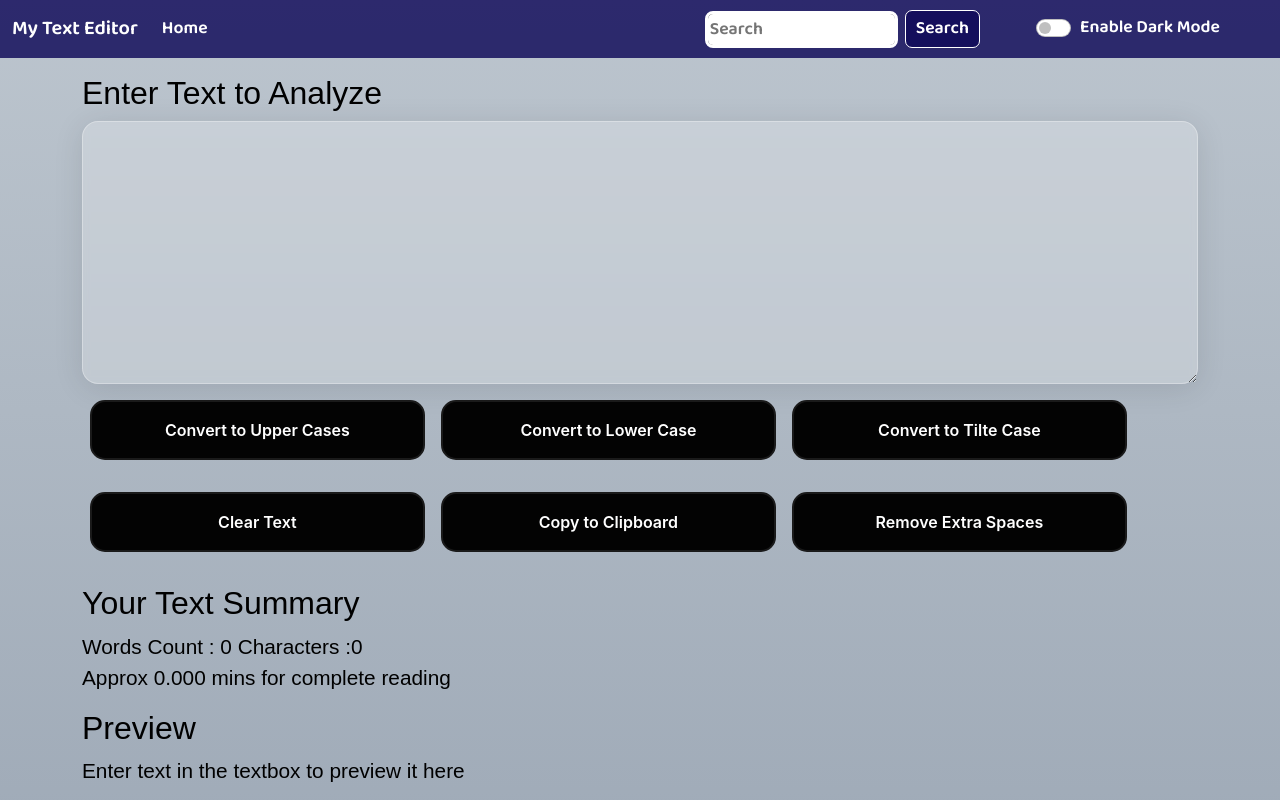
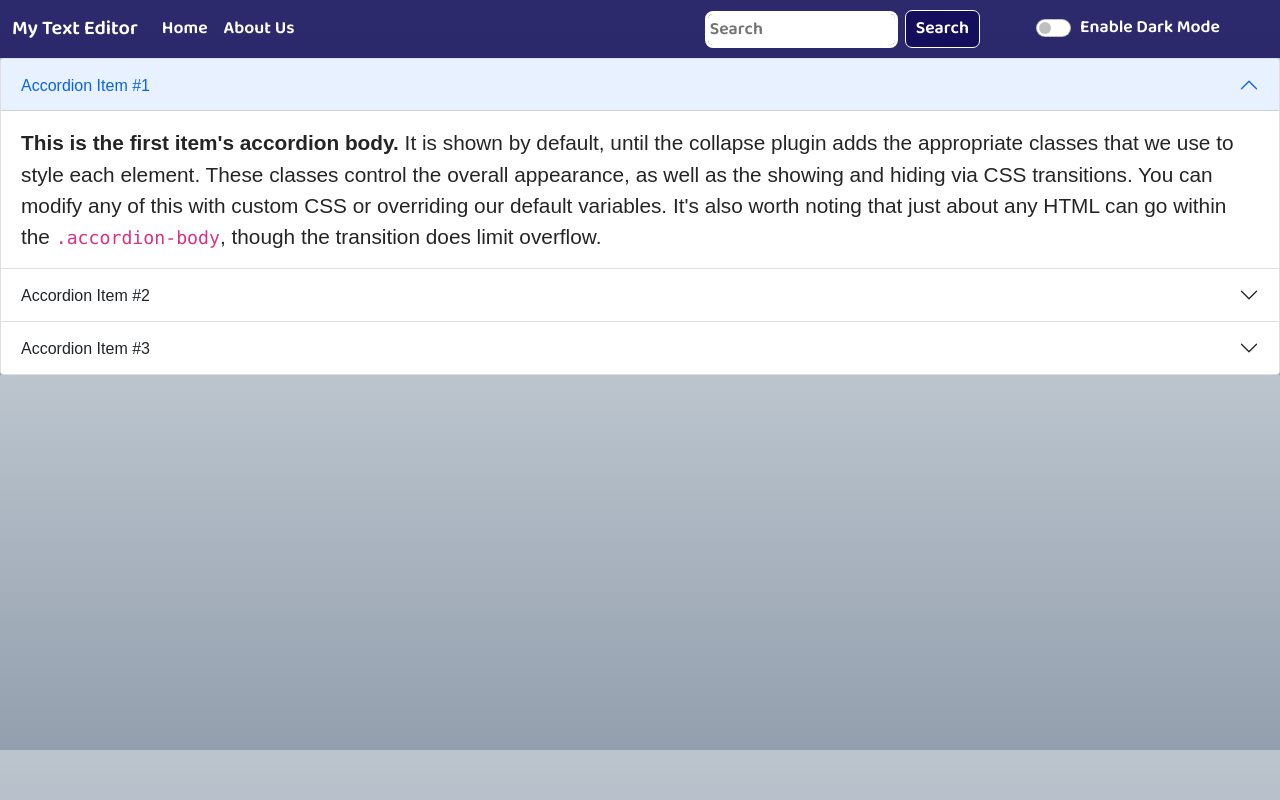
Before and after one commit to SavinderSingh77/My-Text-Editor, a React (Create React App) app: page /about in a window 1280 px wide. Shown: the top 800 px of the page. Built offline with nearby package versions, Linux system fonts and the light colour scheme; a web font is replaced by a local one.

Commit message:
Router added

```diff
--- a/package.json
+++ b/package.json
@@ -9,6 +9,7 @@
     "prop-type": "^0.0.1",
     "react": "^18.2.0",
     "react-dom": "^18.2.0",
+    "react-router-dom": "^6.4.3",
     "react-scripts": "5.0.1",
     "web-vitals": "^2.1.4"
   },
--- a/src/App.js
+++ b/src/App.js
@@ -2,7 +2,9 @@
 import Navbar from "./components/Navbar";
 import TextContainer from "./components/TextContainer";
 import Alert from "./components/Alert";
+import About from "./components/About";
 import { useState } from "react";
+import {BrowserRouter as Router, Switch, Route, Routes , Link} from "react-router-dom"
 
 function App() {
 
@@ -54,11 +56,30 @@
 
 
   return (
+    <Router>
     <>
       <Navbar title="My Text Editor" home="Home" about="About Us"  toggleMode = {toggleMode} mode ={mode} searchBar = {searchBar}/>
       <Alert alert={alert} />
-      <TextContainer showAlert = {showAlert} heading="Enter Text to Analyze" mode = {mode} showSearch = {search} />
+      <Routes>
+
+      <Route exact path="/" element={<TextContainer showAlert = {showAlert} heading="Enter Text to Analyze" mode = {mode} showSearch = {search} />}/>
+      <Route exact path="/home" element={<TextContainer showAlert = {showAlert} heading="Enter Text to Analyze" mode = {mode} showSearch = {search} />}/>
+      <Route exact path="/about" element={<About/>}/>
+
+          {/* <Route path="/about">
+            <About />
+          </Route>
+          <Route path="/">
+          <TextContainer showAlert = {showAlert} heading="Enter Text to Analyze" mode = {mode} showSearch = {search} />
+          </Route>
+          <Route path="/home">
+          <TextContainer showAlert = {showAlert} heading="Enter Text to Analyze" mode = {mode} showSearch = {search} />
+          </Route> */}
+        </Routes>
+
+
     </>
+    </Router>
   );
 }
 
--- /dev/null
+++ b/src/components/About.js
@@ -0,0 +1,47 @@
+import React from 'react'
+
+export default function About() {
+  return (
+   <>
+
+<div className="accordion" id="accordionExample">
+  <div className="accordion-item">
+    <h2 className="accordion-header" id="headingOne">
+      <button className="accordion-button" type="button" data-bs-toggle="collapse" data-bs-target="#collapseOne" aria-expanded="true" aria-controls="collapseOne">
+        Accordion Item #1
+      </button>
+    </h2>
+    <div id="collapseOne" className="accordion-collapse collapse show" aria-labelledby="headingOne" data-bs-parent="#accordionExample">
+      <div className="accordion-body">
+        <strong>This is the first item's accordion body.</strong> It is shown by default, until the collapse plugin adds the appropriate classes that we use to style each element. These classes control the overall appearance, as well as the showing and hiding via CSS transitions. You can modify any of this with custom CSS or overriding our default variables. It's also worth noting that just about any HTML can go within the <code>.accordion-body</code>, though the transition does limit overflow.
+      </div>
+    </div>
+  </div>
+  <div className="accordion-item">
+    <h2 className="accordion-header" id="headingTwo">
+      <button className="accordion-button collapsed" type="button" data-bs-toggle="collapse" data-bs-target="#collapseTwo" aria-expanded="false" aria-controls="collapseTwo">
+        Accordion Item #2
+      </button>
+    </h2>
+    <div id="collapseTwo" className="accordion-collapse collapse" aria-labelledby="headingTwo" data-bs-parent="#accordionExample">
+      <div className="accordion-body">
+        <strong>This is the second item's accordion body.</strong> It is hidden by default, until the collapse plugin adds the appropriate classes that we use to style each element. These classes control the overall appearance, as well as the showing and hiding via CSS transitions. You can modify any of this with custom CSS or overriding our default variables. It's also worth noting that just about any HTML can go within the <code>.accordion-body</code>, though the transition does limit overflow.
+      </div>
+    </div>
+  </div>
+  <div className="accordion-item">
+    <h2 className="accordion-header" id="headingThree">
+      <button className="accordion-button collapsed" type="button" data-bs-toggle="collapse" data-bs-target="#collapseThree" aria-expanded="false" aria-controls="collapseThree">
+        Accordion Item #3
+      </button>
+    </h2>
+    <div id="collapseThree" className="accordion-collapse collapse" aria-labelledby="headingThree" data-bs-parent="#accordionExample">
+      <div className="accordion-body">
+        <strong>This is the third item's accordion body.</strong> It is hidden by default, until the collapse plugin adds the appropriate classes that we use to style each element. These classes control the overall appearance, as well as the showing and hiding via CSS transitions. You can modify any of this with custom CSS or overriding our default variables. It's also worth noting that just about any HTML can go within the <code>.accordion-body</code>, though the transition does limit overflow.
+      </div>
+    </div>
+  </div>
+</div>
+   </>
+  )
+}
--- a/src/components/Alert.js
+++ b/src/components/Alert.js
@@ -1,12 +1,9 @@
 import React from 'react'
-
 export default function Alert(props) {
   const capitilize = (text)=>{
     return text[0].toUpperCase()+text.slice(1).toLowerCase();
   }
   return (
-
-
     props.alert && <div className={`alert alert-${props.alert.type}`} role="alert" style = {{background:'#ddffdd'}}>{capitilize(props.alert.type)} : {props.alert.msg}
     </div>
 
--- a/src/components/Navbar.js
+++ b/src/components/Navbar.js
@@ -1,6 +1,7 @@
 import React, { useState } from 'react'
 import './Navbar.css'
 import PropTypes from 'prop-types'
+import { Link } from 'react-router-dom';
 
 
 export default function Navbar(props) {
@@ -26,16 +27,16 @@
   <nav id = "font-style" className="navbar navbar-expand " style = {{background: props.mode === "light" ? `#100a5ad4`:'#e4e4e4', transition : "1s"}} >
   <div className="container-fluid">
 
-    <a className="navbar-brand" style = {{color:props.mode === 'light'?'white':'black'}} href="#">{props.title}</a>
+    <Link className="navbar-brand" style = {{color:props.mode === 'light'?'white':'black'}} to="/">{props.title}</Link>
     <div className="collapse navbar-collapse" id="navbarSupportedContent">
       <ul id = "flex" className="navbar-nav me-auto mb-2 mb-lg-0">
 
         <li className="nav-item">
-          <a className=" nav-link active" style = {{color:props.mode === 'light'?'white':'black'}} aria-current="page" href="#">{props.home}</a>
+          <Link className=" nav-link active" style = {{color:props.mode === 'light'?'white':'black'}} aria-current="page" to="/home">{props.home}</Link>
         </li>
-        {/* <li className="nav-item">
-          <a className="nav-link active" style = {{color:props.mode === 'light'?'white':'black'}} aria-current="page" href="#">{props.about}</a>
-        </li> */}
+        { <li className="nav-item">
+          <Link className="nav-link active" style = {{color:props.mode === 'light'?'white':'black'}} aria-current="page" to="/about">{props.about}</Link>
+        </li> }
 
       </ul>
 
@@ -63,10 +64,10 @@
 Navbar.propTypes = {
     title: PropTypes.string.isRequired,
     home:PropTypes.string.isRequired,
-    // about:PropTypes.string.isRequired
+    about:PropTypes.string.isRequired
   };
 
 Navbar.defaultProps = {
     title :"Navbar",
     home:'Home',
-   /* about:'About Us'*/}
+    about:'About Us'}
```
Also changed, not shown: 1 other file (tests, documents, lock files or other folders).
